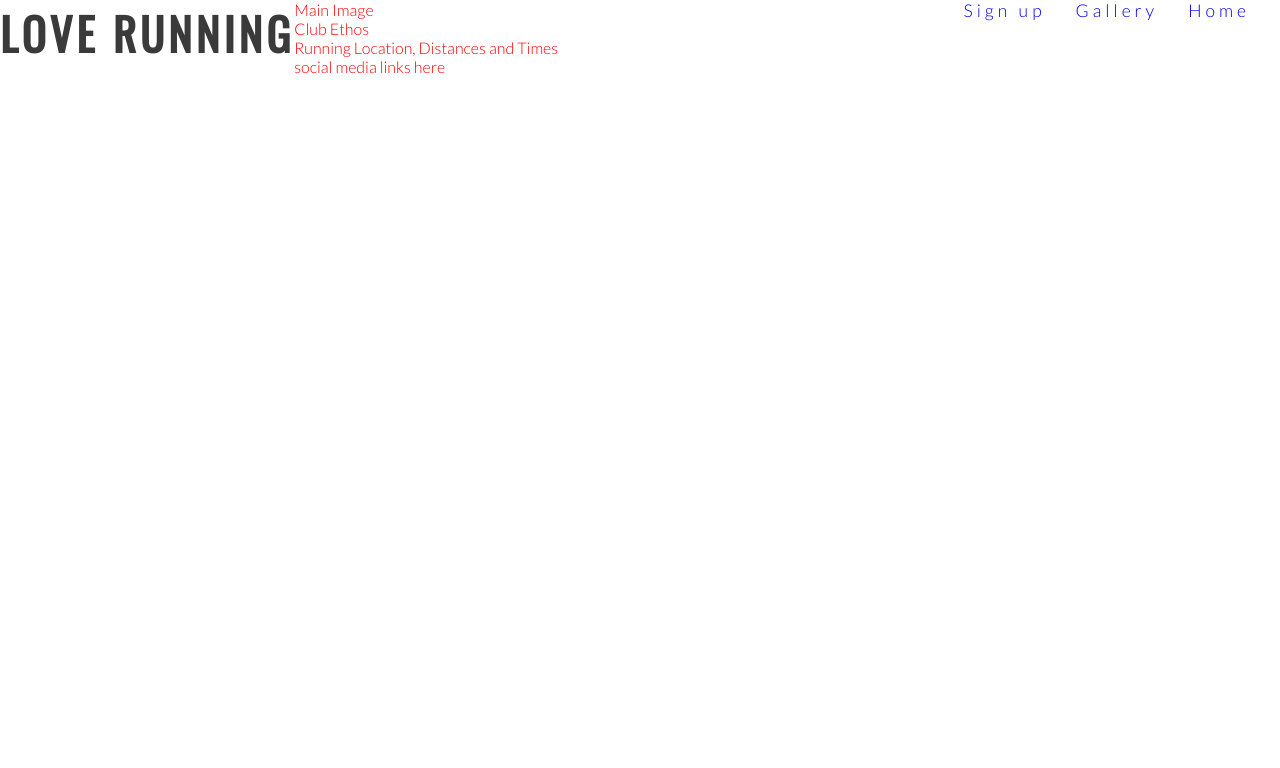
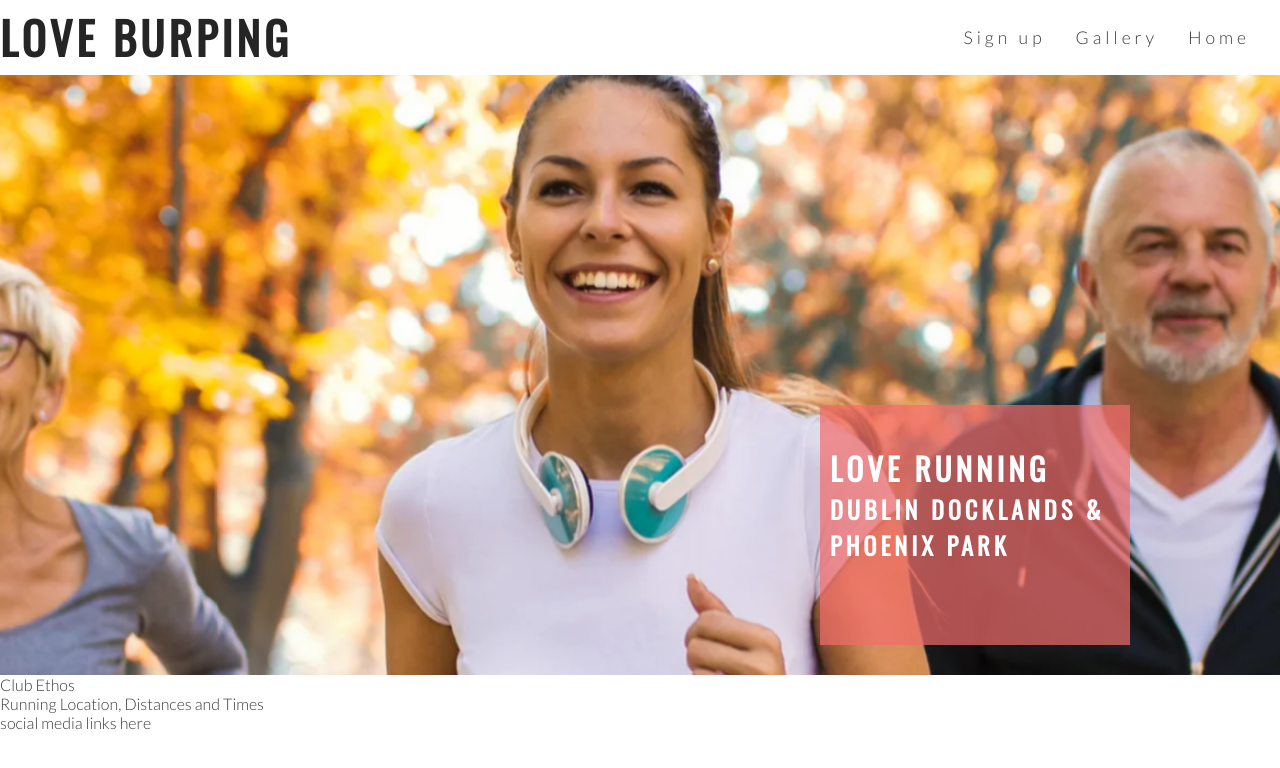
Before and after one commit to DouniaBK/love_running, a plain HTML site: page index.html in a window 1280 px wide. Drawn offline with nearby package versions, Linux system fonts and the light colour scheme; files that its build step writes are made by us from their sources.

Commit message:
add cover text and style

```diff
--- /dev/null
+++ b/assets/css/style.css
@@ -0,0 +1,113 @@
+@import url('https://fonts.googleapis.com/css2?family=Lato:wght@300&family=Oswald&display=swap');
+
+* {
+    margin: 0;
+    padding: 0;
+    border: none;
+}
+
+body {
+    font-family: Lato, sans-serif;
+    font-weight: 300;
+    color: #3a3a3a;
+}
+
+/* headings and logo */
+
+h1, h2 {
+    font-family: Oswald, sans-serif;
+    text-transform: uppercase;
+    letter-spacing: 4px;
+    color: #252525;
+}
+
+#logo {
+    float: left;
+    font-size: 280%;
+}
+
+/* navigation links */
+
+#menu {
+    font-size: 110%;
+    letter-spacing: 4px;
+}
+
+#menu, #logo {
+    line-height: 75px;
+}
+
+#menu li {
+    float: right;
+    list-style-type: none;
+    margin-right: 30px;
+}
+
+#menu a {
+    text-decoration: none;
+    color: inherit;
+}
+
+#menu a:hover {
+    border-bottom: 1px solid #3a3a3a;
+}
+
+.active {
+    border-bottom: 1px solid #3a3a3a;
+}
+/* hero image*/
+
+#hero-outer {
+  height: 600px;
+  width: 100%;
+  overflow: hidden;
+
+  position: relative;
+}
+
+#cover-text, #cover-text h2 {
+    color: #fff;
+}
+
+#hero-image {
+  height: 600px;
+  width: 100%;
+  background: url('../images/hero-image.webp') no-repeat center center;
+
+
+
+/* animates zoom effects on loading page*/
+
+animation-name:hero-zoom;
+animation-duration:5s ;
+animation-fill-mode:forwards;
+}
+/* creates the level of zoom for image*/
+
+@keyframes hero-zoom {
+     from {
+      transform: scale(1);
+     }
+     to {transform: scale(1.1);}
+}
+
+
+#cover-text {
+    font-size: 130%;
+    font-family: Oswald, sans-serif;
+    text-transform: uppercase;
+    letter-spacing: 4px;
+
+    width: 300px;
+    height: 200px;
+
+    padding-top: 40px;
+    padding-left: 10px;
+
+    background-color: rgba(241, 109, 107, .7);
+
+    bottom: 30px;
+    right: 150px;
+
+    position: absolute;
+}
--- a/css/style.css
+++ /dev/null
@@ -1,38 +0,0 @@
-@import url('https://fonts.googleapis.com/css2?family=Lato:wght@300&family=Oswald&display=swap');
-* {padding: 0;
-  margin: 0;
-  border: none;
-}
-body { font-family:Lato, sans-serif;
-       font-weight: 300;
-      color: red;}
-
-      /*headings and logo*/
-h1, h2 {
-        font-family: Oswald, sans-serif;
-        text-transform: uppercase;
-        letter-spacing: 4px;
-         color: #3a3a3a;
-        }
-#logo {float:left;
-  font-size: 280%;
-      }
-
-       /*navigation links*/
-#menu {
-  font-size: 110%;
-  letter-spacing: 4px;
-}
-#menu li {
-  float: right;
-  margin-right: 30px;
-  list-style-type: none;
-
-}
-
-#menu a {
-  text-decoration: none;
-  color: ;
-
-
-}
--- a/index.html
+++ b/index.html
@@ -5,13 +5,13 @@
     <meta http-equiv="X-UA-Compatible" content="IE=edge">
     <meta name="viewport" content="width=device-width, initial-scale=1.0">
     <meta name="description" content="Love Ruuning, Club for runners in Dublin">
-    <link rel="stylesheet" href="..assets/css/style.css">
+    <link rel="stylesheet" href="./assets/css/style.css">
     <title>Love Running</title>
 </head>
 <body>
    <header>
       <a href="index.html">
-         <h1 id="logo"> Love Running</h1>
+         <h1 id="logo"> Love Burping</h1>
       </a>
       <nav>
          <ul id="menu">
@@ -38,7 +38,18 @@
 
    </header>
 
-   <section>Main Image</section>
+   <section id="hero-outer">
+      <div id="hero-image">
+
+      </div>
+      <div id="cover-text">
+         <h2>
+Love Running
+         </h2>
+         <h3> Dublin Docklands & Phoenix Park</h3>
+       </div>
+
+   </section>
    <section>Club Ethos</section>
    <section>Running Location, Distances and Times</section>
  <footer>
```
Also changed, not shown: assets/images/hero-image.webp (added), 1 other file.
